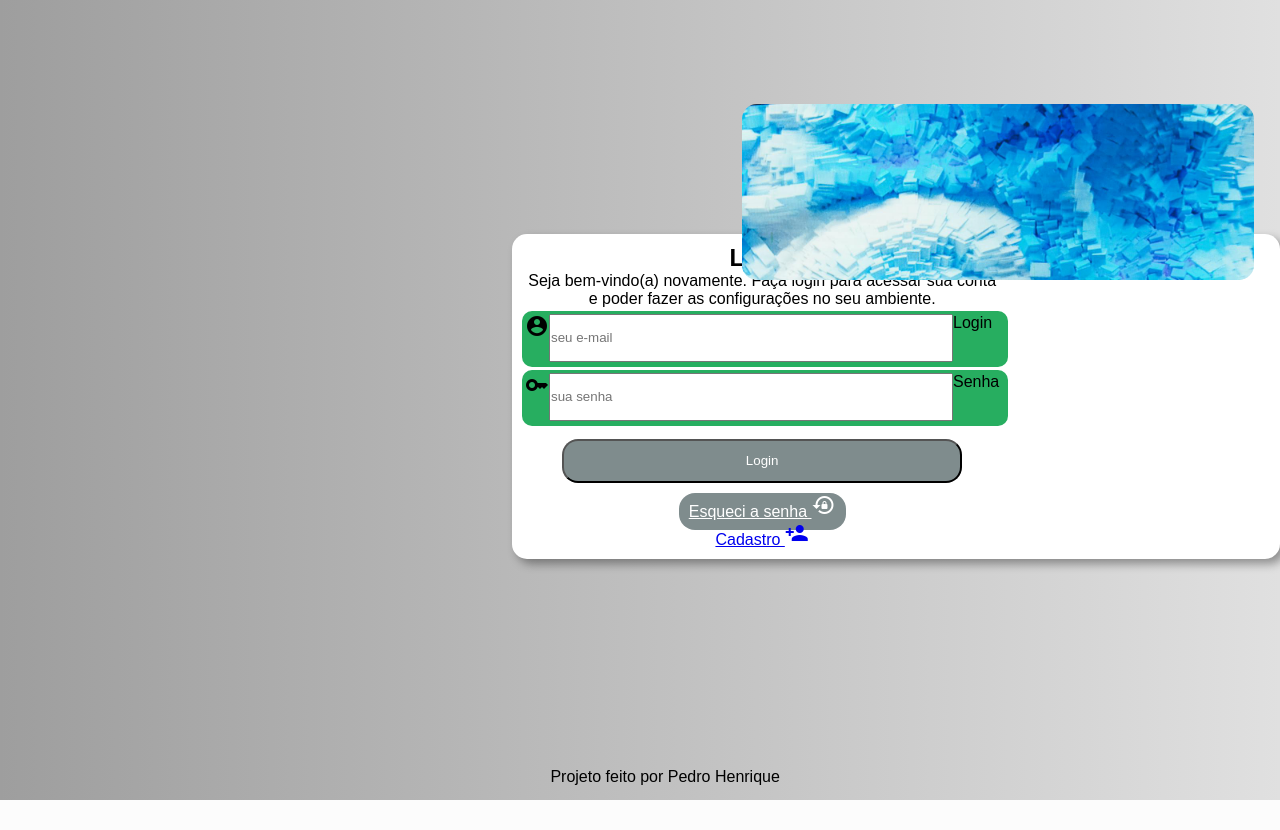
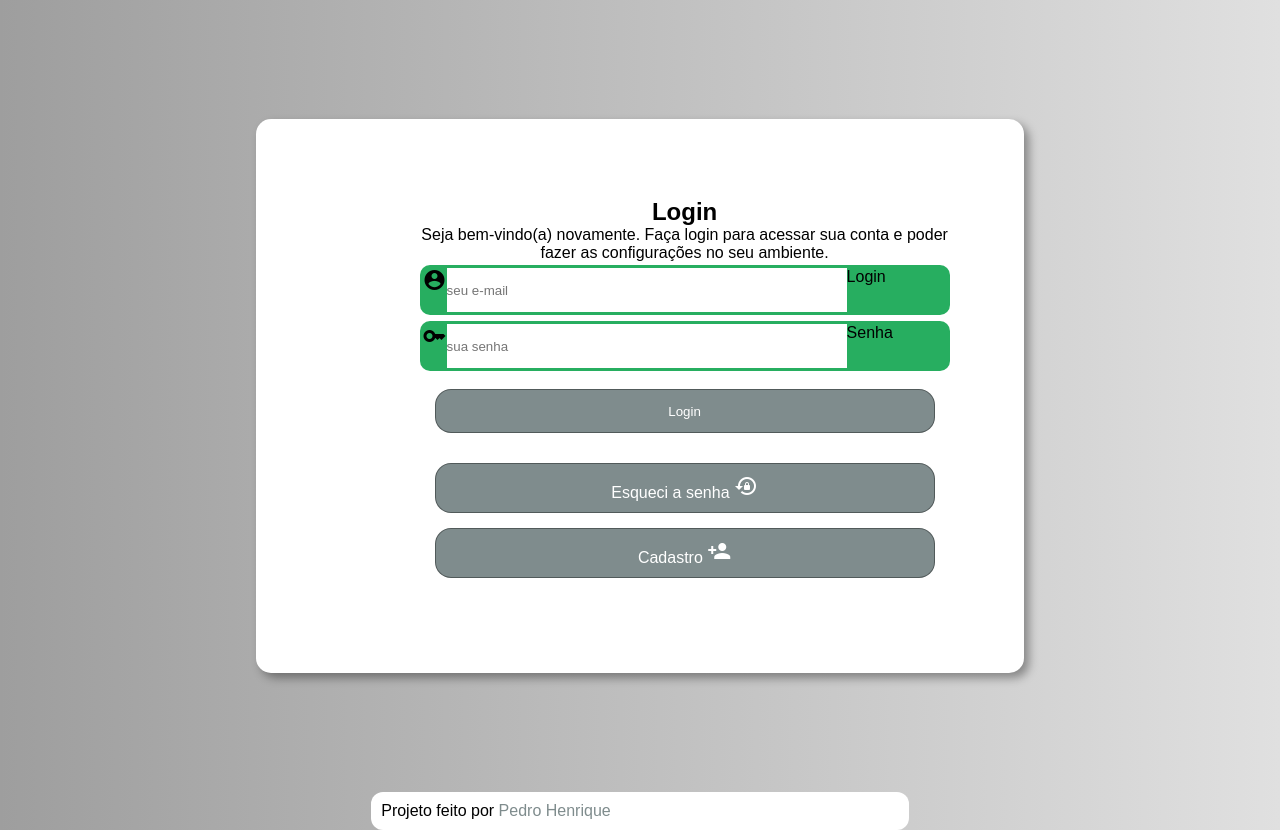
Before and after one commit to pedrohenriquesouza1/html-css, a PHP site: page /teste-login/index.html in a window 1280 px wide. Before the commit the page ends 800 px from the top, so only its background shows below. Run offline with PHP 8.4, Linux system fonts and the light colour scheme.

Commit message:
atualizacao-n41

```diff
--- a/testes/teste-login/estilos/style.css
+++ b/testes/teste-login/estilos/style.css
@@ -13,6 +13,7 @@ Ultra grande (monitores 2K ou mais) / 1400px+ */
         margin: 0;
         padding: 0;
         font-family: Arial, Helvetica, sans-serif;
+        box-sizing: border-box;
     }
 
     body {
@@ -35,7 +36,7 @@ Ultra grande (monitores 2K ou mais) / 1400px+ */
         height: 99vh;
         display: flex;
         flex-flow: row wrap;
-        justify-content: flex-end;
+        justify-content: center;
         align-items: center;
         align-content: center;
     }
@@ -43,26 +44,16 @@ Ultra grande (monitores 2K ou mais) / 1400px+ */
     #login {
         background-color: white;
         width: 60%;
+        height: 70%;
         display: flex;
         flex-flow: row wrap;
+        justify-content: center;
+        align-content: center;
         box-shadow: 5px 5px 10px rgba(0, 0, 0, 0.360);
         overflow: hidden;
         border-radius: 15px;
         transition: width .3s, height .3s;
         transition-timing-function: ease;
-    }
-
-    #imagem {
-        overflow: hidden;
-        background: var(--cor-login) url(../imagens/imagem-tela-login.jpg);
-        width: 40%;
-        float: left;
-        background-size: cover;
-        position: absolute;
-        top: 13%;
-        left: 58%;
-        height: 22%;
-        border-radius: 15px;
     }
 
     #formulario {
@@ -77,6 +68,11 @@ Ultra grande (monitores 2K ou mais) / 1400px+ */
 
     }
 
+    form {
+        display: flex;
+        flex-flow: column wrap;
+    }
+
     .campo {
         background-color: var(--cor-destaque);
         padding: 3px;
@@ -86,6 +82,7 @@ Ultra grande (monitores 2K ou mais) / 1400px+ */
         border: none;
         display: flex;
         flex-flow: row nowrap;
+        flex: auto;
         width: 100%;
         height: 50px;
     }
@@ -93,6 +90,7 @@ Ultra grande (monitores 2K ou mais) / 1400px+ */
     input {
         width: 400px;
         height: 44px;
+        border: none;
     }
 
     .botao {
@@ -100,12 +98,33 @@ Ultra grande (monitores 2K ou mais) / 1400px+ */
         border-radius: 16px;
         color: var(--cor-login);
         padding: 10px;
-        margin: 10px;
+        width: 500px;
+        display: block;
+        margin: 15px;
+        border: 1px solid rgba(0, 0, 0, 0.360);
+    }
+
+    .botao:hover {
+        background-color: var(--btn-hover);
+        transition-duration: .3s;
+        cursor: pointer;
+    }
+
+    a {
+        color: var(--cor-login);
+        text-decoration: none;
+        font-size: 16px;
+    }
+
+    #github {
+        color: var(--btn-text);
     }
 
     footer {
-        position: fixed;
-        top: 96%;
-        left: 43%
+        background-color: var(--cor-login);
+        padding: 10px;
+        border-radius: 12px;
+        margin: auto;
+        width: 42%;
     }
 }
--- a/testes/teste-login/index.html
+++ b/testes/teste-login/index.html
@@ -11,8 +11,6 @@
 <body>
     <main>
         <section id="login">
-            <div id="imagem">
-            </div>
             <div id="formulario">
                 <h1>Login</h1>
                 <p>Seja bem-vindo(a) novamente. Faça login para acessar sua conta e poder fazer as configurações no seu ambiente.</p>
@@ -29,22 +27,22 @@
                     </div>
                     <input type="submit" value="Login" class="botao">
                         <div>
-                            <a href="forgot.html" class="botao">
-                                Esqueci a senha <i class="material-icons">lock_reset</i>
-                            </a>
-                        </div>
-                        <div class="cadastro">
+                            <div class="botao">
+                                <a href="forgot.html">
+                                    Esqueci a senha <i class="material-icons">lock_reset</i>
+                                </a>
+                            </div>
+                        <div class="botao">
                             <a href="singin.html">
                                 Cadastro
                                 <span class="material-icons">person_add</span>
                             </a>
-                        </div>
                 </form>
             </div>
         </section>
     </main>
     <footer>
-        <p>Projeto feito por Pedro Henrique</p>
+        <p>Projeto feito por <a href="https://github.com/pedrohenriquesouza1/" target="_blank" id="github">Pedro Henrique</a></p>
     </footer>
 </body>
 </html>
```
Also changed, not shown: testes/teste-login/estilos/devices.css (+29 -9 lines), testes/teste-login/forgot.html (added, +12 -0 lines).
